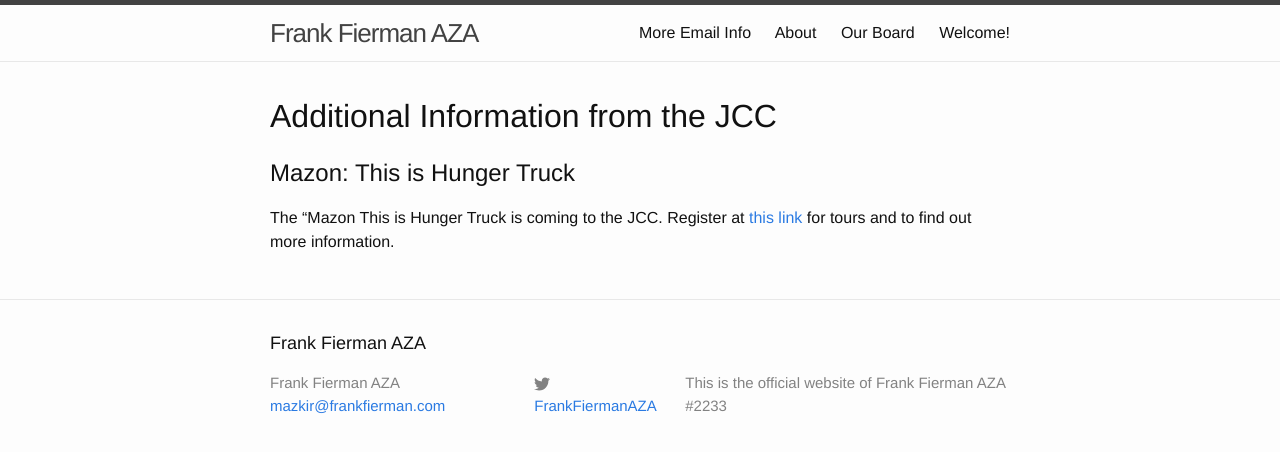
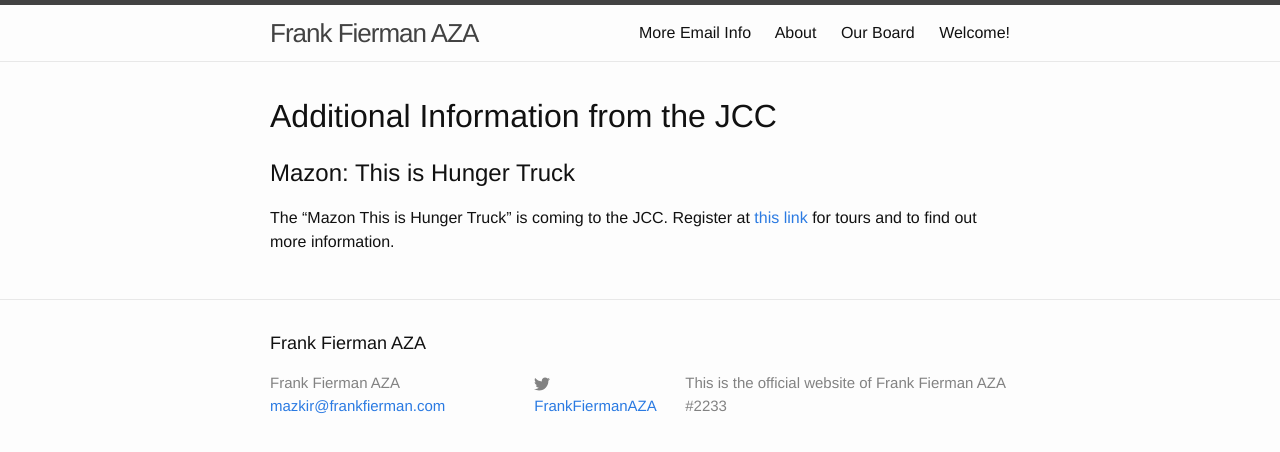
Before and after one commit to fiermanmazkir/fiermanmazkir.github.io, a Jekyll site: the page built from JCCNews/index.md, in a window 1280 px wide. Shown: the top 452 px of the page. Built offline with Jekyll 4.4.1, drawn with Linux system fonts in a browser that asks for light colours.

Commit message:
Added a quotation mark

```diff
--- a/JCCNews/index.md
+++ b/JCCNews/index.md
@@ -12,4 +12,4 @@ headbar: true
 # Additional Information from the JCC
 
 ## Mazon: This is Hunger Truck
-The "Mazon This is Hunger Truck is coming to the JCC. Register at [this link](https://www.eventbrite.com/e/this-is-hunger-ga-marcus-jcc-of-atlanta-registration-29868897677 "Eventbrite Signup") for tours and to find out more information.
+The "Mazon This is Hunger Truck" is coming to the JCC. Register at [this link](https://www.eventbrite.com/e/this-is-hunger-ga-marcus-jcc-of-atlanta-registration-29868897677 "Eventbrite Signup") for tours and to find out more information.
```
